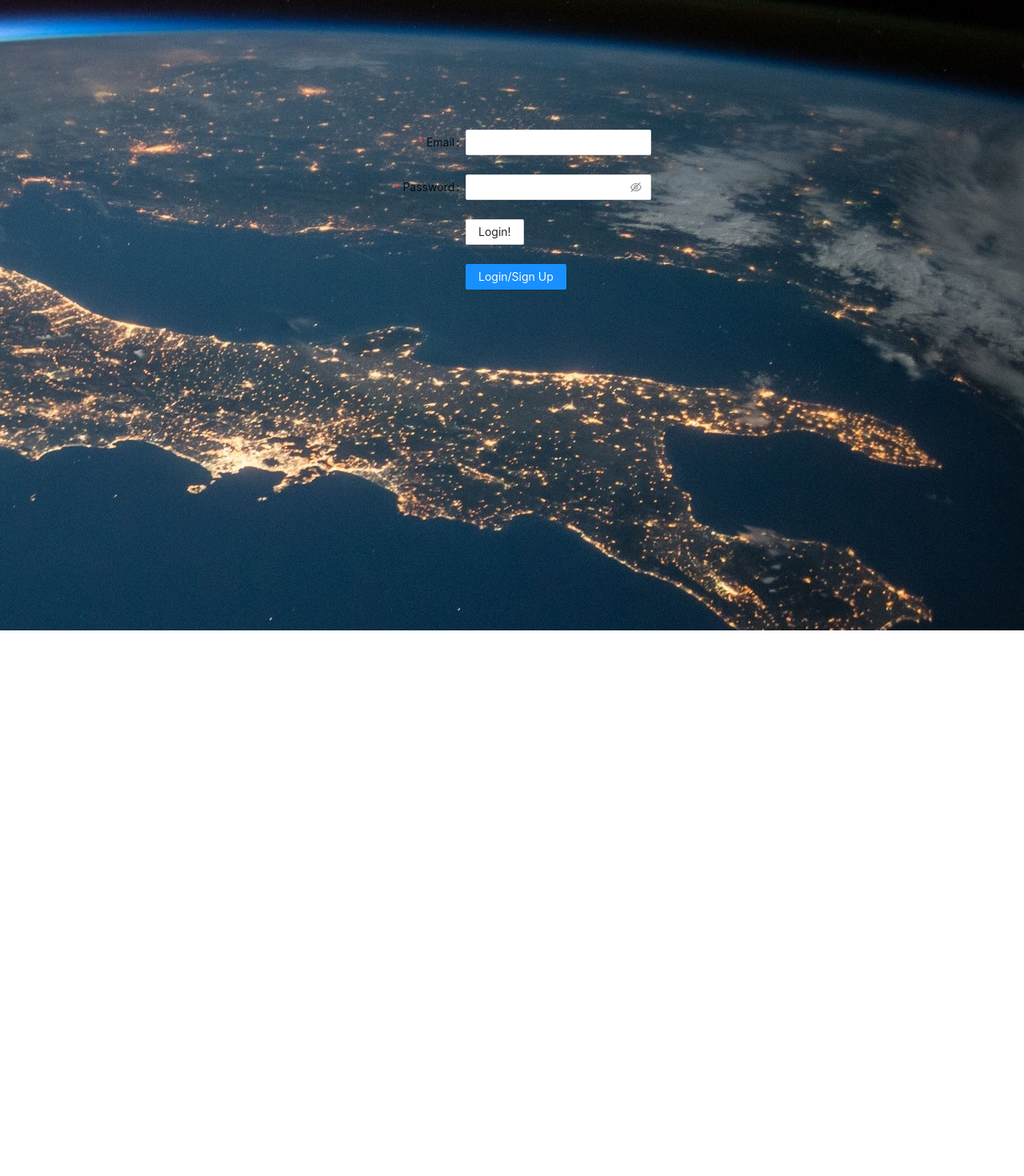
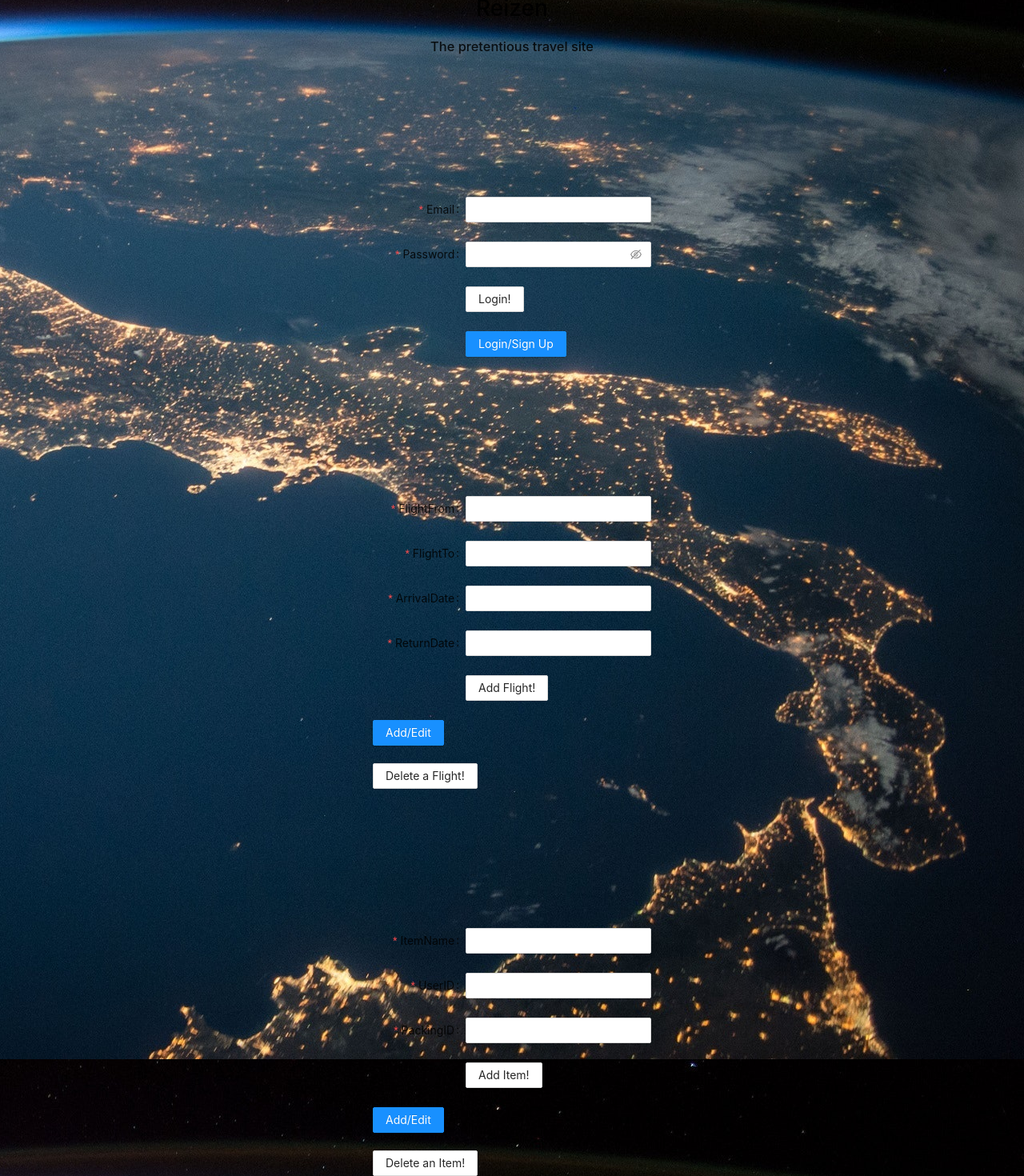
Before and after one commit to castleman12/Reizen-CLIENT, a React (Create React App) app: page / in a window 1280 px wide. Shown: the part 140-1610 px from the top of the page at 80% size. Before the commit the page ends 928 px from the top, so only its background shows below. Built offline with nearby package versions, Linux system fonts and the light colour scheme.

Commit message:
Final Commit

```diff
--- a/src/App.css
+++ b/src/App.css
@@ -39,3 +39,17 @@
     transform: rotate(360deg);
   }
 }
+
+
+h1 {
+  margin-top: -100px;
+  size: 300vh;
+  color: white;
+  text-align: center;
+}
+
+h3 {
+  size: 300vh;
+  color: white;
+  text-align: center;
+}
--- a/src/App.tsx
+++ b/src/App.tsx
@@ -94,11 +94,13 @@ class App extends React.Component<{}, states> {
     return(
 
     <div>
-
+<h1>Reizen</h1>
+<h3>The pretentious travel site</h3>
     <Router>
      <Auth updateToken={this.updateToken}/>
+     <Search/>
     </Router>
-     {localStorage.getItem('token') ?   <Search/> : null }
+     {/* {localStorage.getItem('token') ?    : null } */}
 
     </div>
 
--- a/src/components/Auth/Auth.tsx
+++ b/src/components/Auth/Auth.tsx
@@ -63,16 +63,18 @@ class Login extends Component<AcceptedProps , states > {
       console.log(this.state.loginToggler)
     }
       onFinish = (values: any) => {
+        // values.preventDefault()
         console.log('Success: ', values)
         {this.state.loginToggler ?
-         fetch(`https://jw-reizen.herokuapp.com/user/login`, {
+         fetch(`http://localhost:3000/user/login`, {
           method: 'POST',
-           headers: {
+           headers: new Headers( {
             'Content-Type': 'application/json',
-           },
+           }),
+
           body: JSON.stringify({
-            email: values.email,
-            password: values.password,
+            email: this.state.email,
+            password: this.state.password,
           }),
         })
         .then((response) => response.json())
@@ -83,12 +85,11 @@ class Login extends Component<AcceptedProps , states > {
 
         } })
       :
-       fetch(`https://jw-reizen.herokuapp.com/user/register`, {
+       fetch(`http://localhost:3000/user/register`, {
         method: 'POST',
-         headers: {
+        headers: new Headers( {
           'Content-Type': 'application/json',
-
-         },
+         }),
         body: JSON.stringify({
           email: values.email,
           password: values.password,
--- a/src/components/Pages/search.tsx
+++ b/src/components/Pages/search.tsx
@@ -176,6 +176,7 @@ import { PlacementsConfig } from 'antd/lib/tooltip';
         ArrivalDate: string,
         ReturnDate: string
         loginToggler: boolean
+        itemToggler: boolean
 
 
   }
@@ -188,6 +189,7 @@ import { PlacementsConfig } from 'antd/lib/tooltip';
             ArrivalDate: "",
             ReturnDate: "",
             loginToggler: true,
+            itemToggler: true,
 
           }
           this.onFinish = this.onFinish.bind(this)
@@ -237,7 +239,7 @@ import { PlacementsConfig } from 'antd/lib/tooltip';
         Update = (values: any) => {
           console.log('Success: ', values)
 
-           fetch(`https://jw-reizen.herokuapp.com/trip`, {
+           fetch(`${APIURL}/trip`, {
             method: 'PUT',
              headers: {
               'Content-Type': 'application/json',
@@ -256,6 +258,99 @@ import { PlacementsConfig } from 'antd/lib/tooltip';
 
         }
 
+        ItemCreate = (values: any) => {
+          console.log('Success: ', values)
+
+           fetch(`${APIURL}/packingList/create`, {
+            method: 'POST',
+             headers: {
+              'Content-Type': 'application/json',
+              'Authorization': `${localStorage.getItem("token")}`
+             },
+            body: JSON.stringify( {
+              TripID: values.TripID
+              }  ),
+          })
+          .then((response) => response.json())
+          .catch(() => console.log("Can’t access response. Blocked by browser?"))
+
+
+          fetch(`${APIURL}/packingList/create`, {
+            method: 'POST',
+             headers: {
+              'Content-Type': 'application/json',
+              'Authorization': `${localStorage.getItem("token")}`
+             },
+            body: JSON.stringify( {
+              TripID: values.TripID
+              }  ),
+          })
+          .then((response) => response.json())
+          .catch(() => console.log("Can’t access response. Blocked by browser?"))
+
+          fetch(`${APIURL}/packingItems`, {
+            method: 'POST',
+             headers: {
+              'Content-Type': 'application/json',
+              'Authorization': `${localStorage.getItem("token")}`
+             },
+            body: JSON.stringify( {
+              ItemName: values.ItemName,
+              UserID: values.user.id,
+              PackingID: values.PackingID,
+              createdAt: "2021-01-13 10:20:15.658-06",
+              updatedAt: "2021-01-13 10:20:15.658-06",
+              packingListId: 3
+              }  ),
+          })
+          .then((response) => response.json())
+          .catch(() => console.log("Can’t access response. Blocked by browser?"))
+
+
+        }
+
+
+
+        ItemUpdate = (values: any) => {
+          console.log('Success: ', values)
+
+           fetch(`${APIURL}/packingItems`, {
+            method: 'PUT',
+             headers: {
+              'Content-Type': 'application/json',
+              'Authorization': `${localStorage.getItem("token")}`
+             },
+            body: JSON.stringify( {
+              ItemName: values.ItemName,
+              UserID: values.user.id,
+              PackingID: values.PackingID,
+              createdAt: "2021-01-13 10:20:15.658-06",
+              updatedAt: "2021-01-13 10:20:15.658-06",
+              packingListId: 3
+              }  ),
+          })
+          .then((response) => response.json())
+          .catch(() => console.log("Can’t access response. Blocked by browser?"))
+
+        }
+
+        ItemDelete = (values: any) => {
+          console.log('Success: ', values)
+
+           fetch(`https://jw-reizen.herokuapp.com/packingItems/delete`, {
+            method: 'DELETE',
+             headers: {
+              'Content-Type': 'application/json',
+              'Authorization': `${localStorage.getItem("token")}`
+             }
+
+
+          })
+          .then((response) => response.json())
+          .catch(() => console.log("Can’t access response. Blocked by browser?"))
+
+
+        }
         loginToggle = (event: React.MouseEvent<HTMLButtonElement>) => {
           event.preventDefault();
           this.setState({
@@ -264,6 +359,20 @@ import { PlacementsConfig } from 'antd/lib/tooltip';
             ArrivalDate: "",
             ReturnDate: "",
             loginToggler: !this.state.loginToggler,
+            itemToggler: this.state.itemToggler
+
+          })
+          console.log(this.state.loginToggler)
+        }
+        itemToggle = (event: React.MouseEvent<HTMLButtonElement>) => {
+          event.preventDefault();
+          this.setState({
+            FlightTo: "",
+            FlightFrom: "",
+            ArrivalDate: "",
+            ReturnDate: "",
+            loginToggler: this.state.loginToggler,
+            itemToggler: !this.state.itemToggler,
 
           })
           console.log(this.state.loginToggler)
@@ -353,12 +462,87 @@ onFinishFailed = (errorInfo: any) => {
         </Form>
 
        }
+
+          <Button type="primary"  onClick={this.loginToggle}>
+              Add/Edit
+            </Button>
+
+ <br/>
+       <br/>
         <Button onClick={this.Delete}>Delete a Flight!</Button>
 
+            {this.state.itemToggler ?
+            <div>
+            <Form
+        {...layout}
+          name="basic"
+          initialValues={{ remember: true }}
+          onFinish={this.ItemCreate}
+          onFinishFailed={this.onFinishFailed}
+          className="form">
+          <Form.Item
+            label="ItemName"
+            name="itemname"
+            rules={[{ required: true, message: "What item do you want to add?" }]}>
+            <Input />
+          </Form.Item>
+          <Form.Item
+            label="UserID"
+            name="userid"
+            rules={[{ required: true, message: 'Insert ID' }]}>
+            <Input />
+          </Form.Item>
+          <Form.Item
+            label="PackingID"
+            name="packingID"
+            rules={[{ required: true, message: 'What trip is this for?' }]}>
+            <Input />
+            </Form.Item>
 
-        <Button type="primary"  onClick={this.loginToggle}>
-              Add/Delete
+          <Form.Item {...tailLayout}>
+<Button  color="inherit" htmlType="submit" id="Submit">Add Item!</Button>
+          </Form.Item>
+ </Form>
+    </div>
+:
+<div>
+                   <Form
+        {...layout}
+          name="basic"
+          initialValues={{ remember: true }}
+          onFinish={this.ItemUpdate}
+          onFinishFailed={this.onFinishFailed}
+          className="form">
+          <Form.Item
+            label="ItemName"
+            name="itemname"
+            rules={[{ required: true, message: "What item do you want to add?" }]}>
+            <Input />
+          </Form.Item>
+          <Form.Item
+            label="UserID"
+            name="userid"
+            rules={[{ required: true, message: 'Insert ID' }]}>
+            <Input />
+          </Form.Item>
+          <Form.Item
+            label="PackingID"
+            name="packingID"
+            rules={[{ required: true, message: 'What trip is this for?' }]}>
+            <Input />
+            </Form.Item>
+
+          <Form.Item {...tailLayout}>
+<Button  color="inherit" htmlType="submit" id="Submit">Update Item!</Button>
+          </Form.Item>
+</Form>
+ </div>   }
+<Button type="primary"  onClick={this.itemToggle}>
+              Add/Edit
             </Button>
+<br/>
+<br/>
+            <Button onClick={this.ItemDelete}>Delete an Item!</Button>
         {/* <SearchBar
           value={this.state.value}
           placeholder="Search"
--- a/src/helpers/environment.tsx
+++ b/src/helpers/environment.tsx
@@ -4,12 +4,12 @@ switch (window.location.hostname) {
     //this is the local host name of your react app
     case 'localhost' || '127.0.0.1':
     //this is the local host name of your API
-    APIURL = 'http://localhost:3000';
+    APIURL = 'https://localhost:3000';
     break;
 //this is the deployed react application
 case 'jw-reizen-client.herokuapp.com/':
 //this is the full url of your deployed API
-APIURL = 'http://jw-reizen-client.herokuapp.com/'
+APIURL = 'https://jw-reizen-client.herokuapp.com/'
 }
 
 export default APIURL;
```
Also changed, not shown: 2 other files (tests, documents, lock files or other folders).
